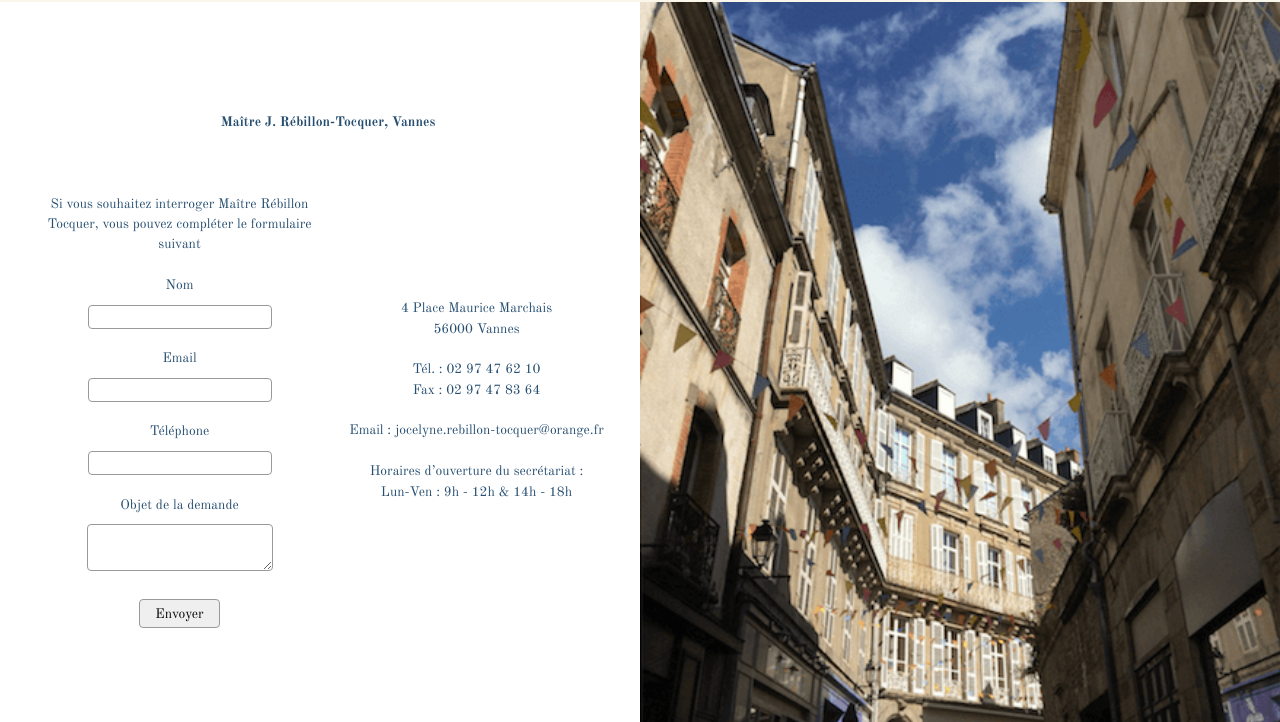
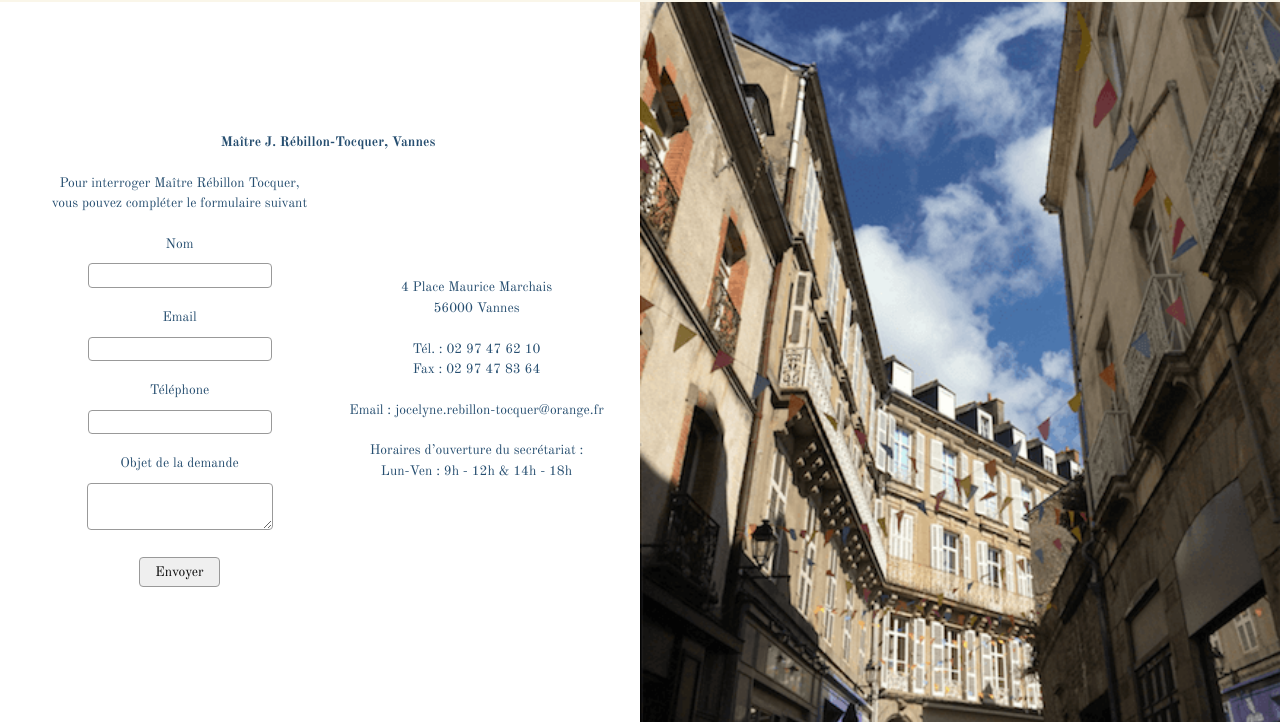
Before and after one commit to claire-gtr/JRT, a plain HTML site: page contact.html in a window 1280 px wide. Shown: the part 78-800 px from the top of the page. Drawn offline with nearby package versions, Linux system fonts and the light colour scheme.

Commit message:
Finished form

```diff
--- a/contact.html
+++ b/contact.html
@@ -67,13 +67,13 @@
           <div class="col-xs-12 col-lg-6 text-center text-lg-left mx-auto" data-aos="flip-left">
             <div class="half-page-text">
               <div class="text-center">
-                <strong> Maître J. Rébillon-Tocquer, Vannes</strong>
-                <br><br><br><br>
+                <strong>Maître J. Rébillon-Tocquer, Vannes</strong>
+                <br><br>
               </div>
               <div class="container">
                 <div class="row flex-column-reverse flex-lg-row h-100">
                    <div class="col-xs-12 col-lg-6 my-auto text-center">
-                    Si vous souhaitez interroger Maître Rébillon Tocquer, vous pouvez compléter le formulaire suivant
+                    Pour interroger Maître Rébillon Tocquer, vous pouvez compléter le formulaire suivant
                     <br><br>
                     <form action="https://formspree.io/jocelyne.rebillon-tocquer@orange.fr" method="POST">
                       <label for="name">Nom</label>
@@ -93,6 +93,7 @@
                       <textarea id="msg" name="user_message"></textarea>
                       <br><br>
                       <input type="submit" value="Envoyer">
+                      <br><br>
                     </form>
                   </div>
                   <div class="col-xs-12 col-lg-6 my-auto text-center">
```
Also changed, not shown: legals.html (+1 -0 lines).
